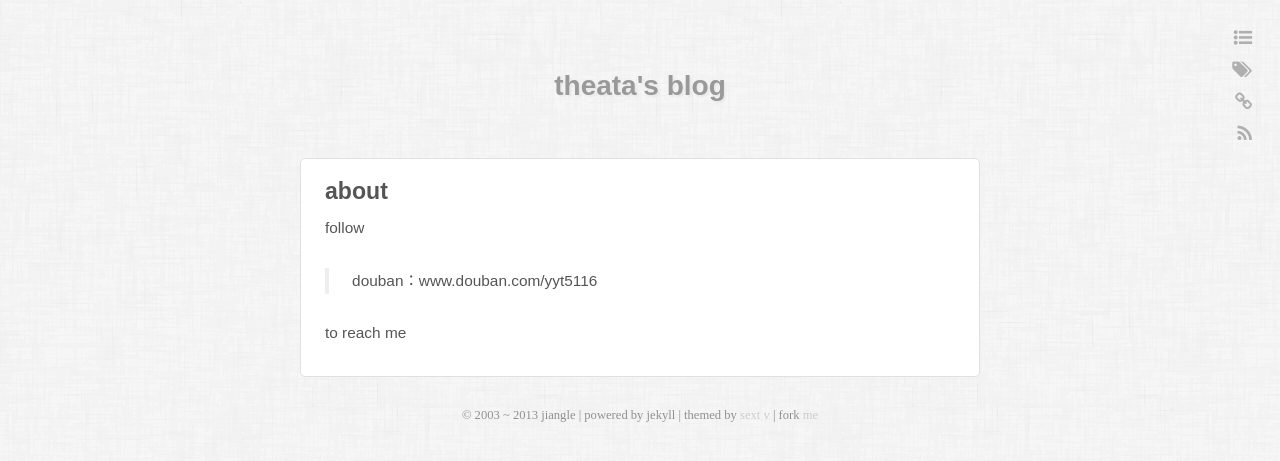
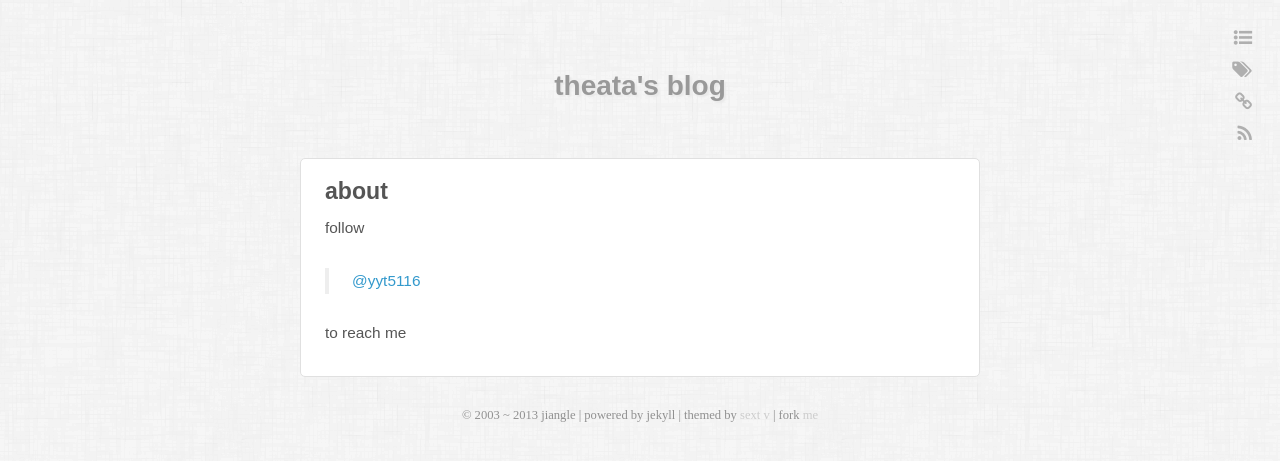
Before and after one commit to theata/theata.github.com, a Jekyll site: the page built from about.md, in a window 1280 px wide. Shown: the top 461 px of the page. Built offline with Jekyll 4.4.1, drawn with Linux system fonts in a browser that asks for light colours; some web fonts are replaced; Markdown is read by kramdown in place of the engine named in the settings.

```diff
--- a/about.md
+++ b/about.md
@@ -5,6 +5,7 @@ layout: page
 
 follow
 
-> douban：www.douban.com/yyt5116
+> [@yyt5116](http://www.douban.com/yyt5116)
+
 
 to reach me
```
